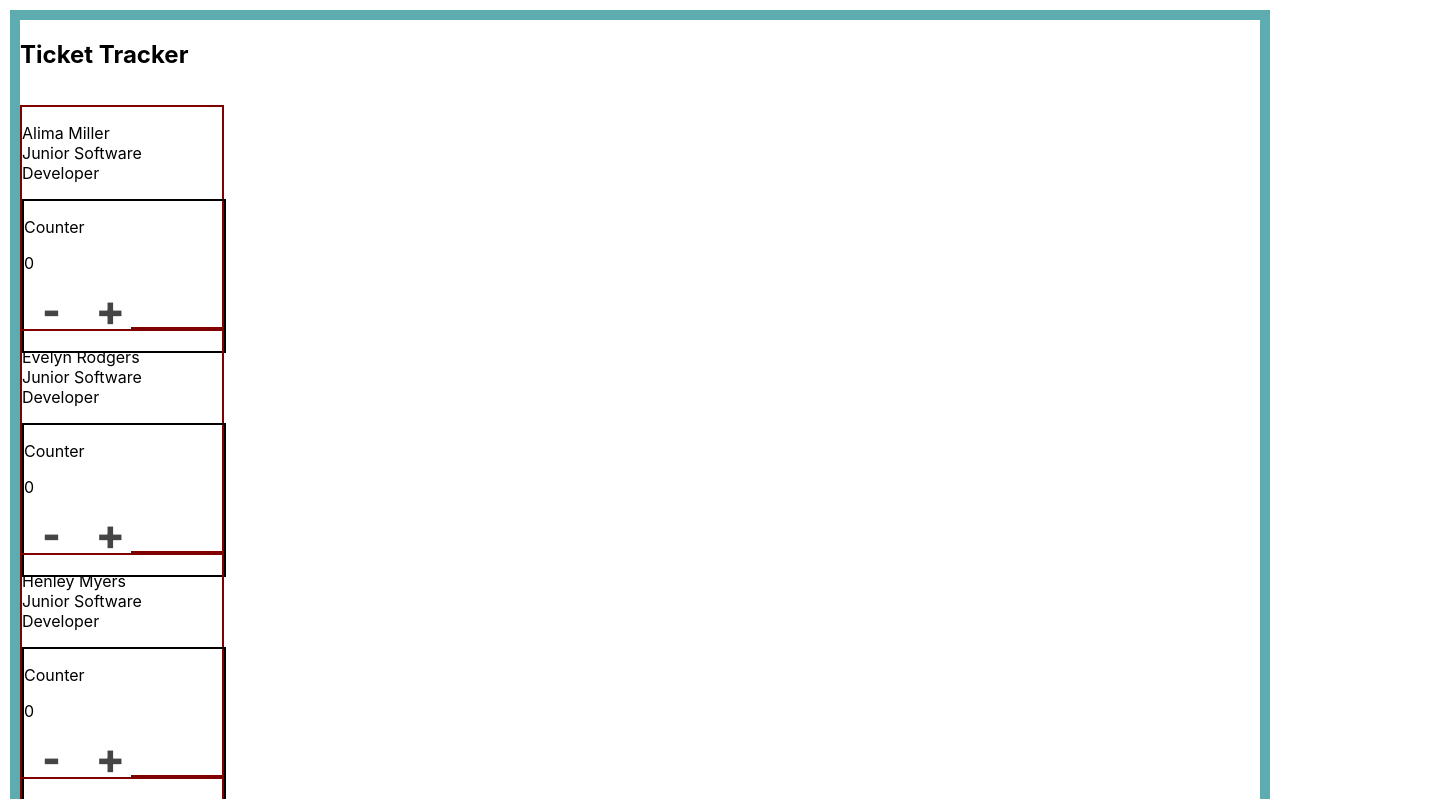
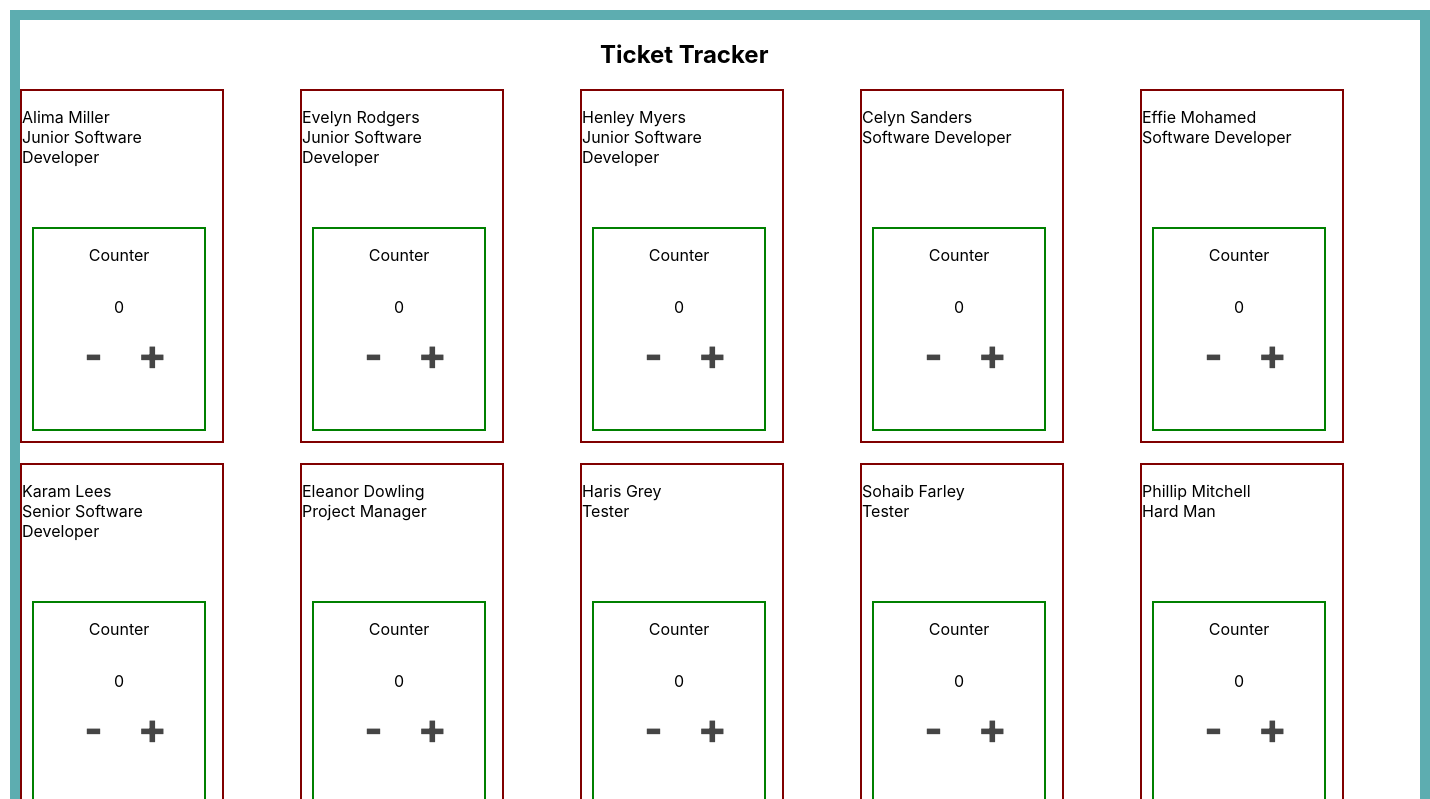
Before and after one commit to BlancheSaturn/ticket-tracker, a React (Create React App) app: page / in a window 1280 px wide. Shown: the top 799 px of the page, 1430 px wide, since content can reach past the window. Built offline with nearby package versions, Linux system fonts and the light colour scheme.

Commit message:
final commit

```diff
--- a/src/App.jsx
+++ b/src/App.jsx
@@ -11,9 +11,7 @@ const App = () => {
     <div className="app">
       <section className="tracker">
         <h1 className="tracker__heading">Ticket Tracker</h1>
-        <div className="tracker__employee">
-          <p>{employeeJSX}</p>
-        </div>
+        <div className="tracker__employee">{employeeJSX}</div>
       </section>
     </div>
   );
--- a/src/App.scss
+++ b/src/App.scss
@@ -3,14 +3,25 @@
 .app {
   padding: 0 auto;
   margin: 10px;
+  align-items: center;
 }
-
+.tracker__employee {
+  display: grid;
+  grid-template-columns: repeat(5, 1fr);
+  grid-template-rows: repeat(2, 1fr);
+}
 .tracker {
-  display: flex;
-  flex-direction: column;
+  width: 1400px;
+  height: 850px;
+  justify-content: center;
+  align-items: center;
   // grid-template-columns: repeat(4, 1fr);
   // grid-template-rows: max-content;
   // justify-content: center;
   // align-items: center;
   border: 10px solid $color-primary;
 }
+
+.tracker__heading {
+  padding-left: 580px;
+}
--- a/src/Components/Employee/Employee.jsx
+++ b/src/Components/Employee/Employee.jsx
@@ -23,12 +23,14 @@ const Employee = ({ name, role }) => {
         <div className="employee__counter">
           <p className="count">Counter</p>
           <p className="count">{counter}</p>
+          <div className="images">
             <img
               src={subtraction}
               alt=""
               onClick={handleDecrement}
               className="employee__sub--sign"
             />
+
             <img
               src={addition}
               alt=""
@@ -37,6 +39,7 @@ const Employee = ({ name, role }) => {
             />
           </div>
         </div>
+      </div>
     </section>
   );
 };
--- a/src/Components/Employee/Employee.scss
+++ b/src/Components/Employee/Employee.scss
@@ -2,22 +2,35 @@
 
 .employee-content {
   border: 2px solid maroon;
-  height: 220px;
+  display: grid;
+  // grid-template-columns: repeat(5, 1fr);
+  grid-template-rows: repeat(2, 1fr);
+  height: 350px;
   width: 200px;
   position: relative;
+  margin-bottom: 20px;
 
   &__add--sign {
-    height: 0.01px;
-    width: 0.01px;
+    height: 5px;
+    width: 5px;
   }
   &__sub--sign {
-    height: 1px;
-    width: 1px;
+    height: 0.001pt;
+    width: 0.001pt;
   }
 }
 
 .employee__counter {
-  border: 2px solid black;
-  width: 200px;
-  height: 150px;
+  display: flex;
+  align-items: center;
+  flex-direction: column;
+  border: 2px solid green;
+  width: 170px;
+  margin-left: 10px;
+  margin-bottom: 10px;
+  height: 200px;
 }
+
+.count {
+  align-items: center;
+}
```
Lines whose indentation alone changed are shown as unchanged.
